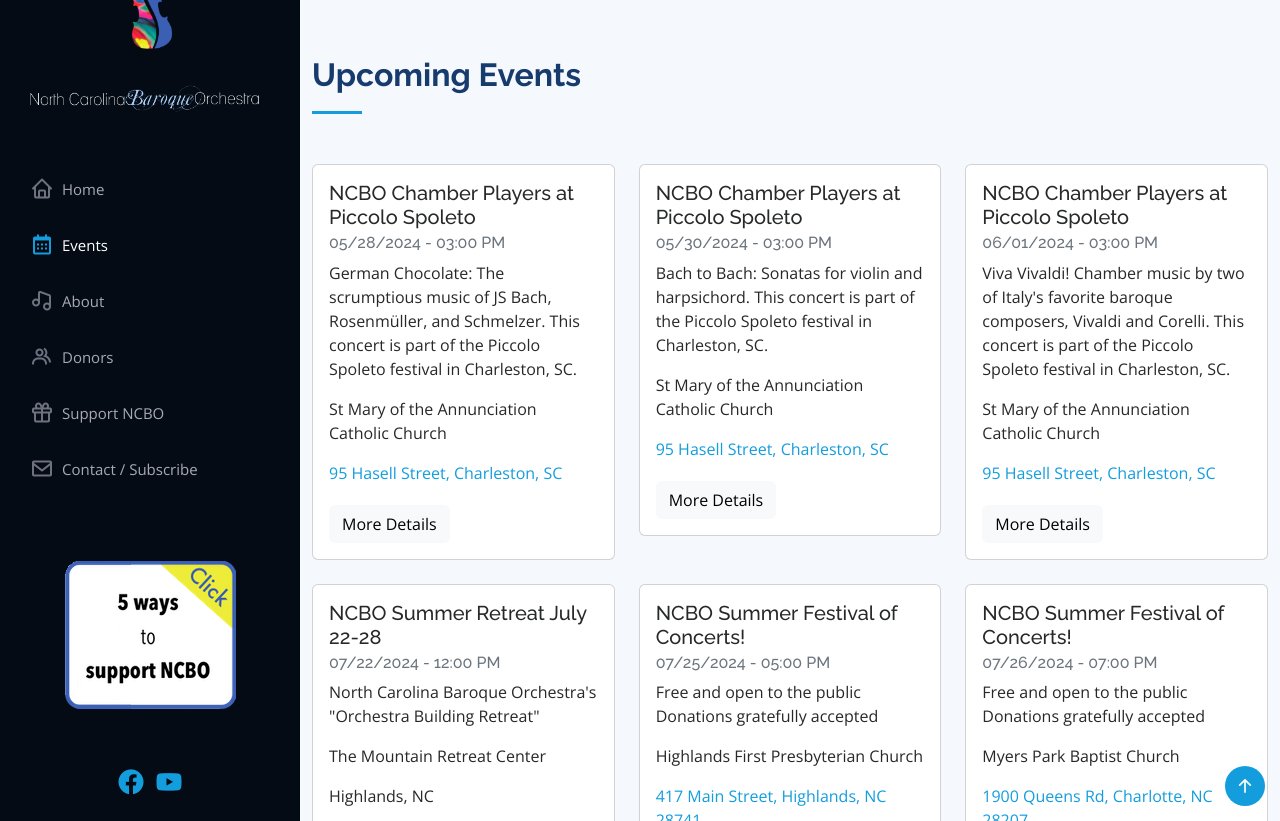
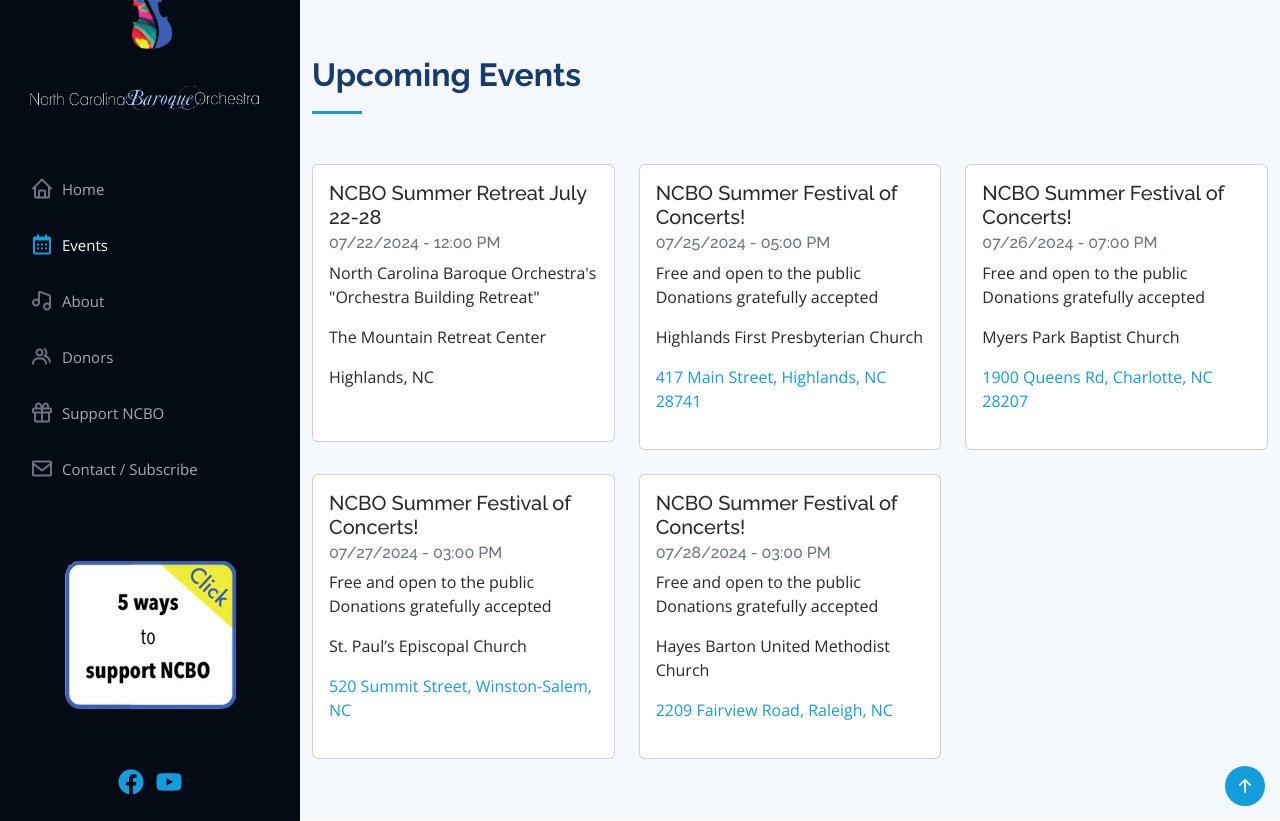
Before and after one commit to ncbaroqueorchestra/ncboweb, a Jekyll site: the page built from index.md, in a window 1280 px wide and 900 px high, scrolled down 949 px, cut to the strip 79-900 px from the top of the window. Built offline with Jekyll 4.4.1, drawn with Linux system fonts in a browser that asks for light colours; comment, search, counter and statistics services are not loaded.

Commit message:
Updated NCBO events

```diff
--- a/_data/events.yml
+++ b/_data/events.yml
@@ -1,32 +1,3 @@
-- address: 95 Hasell Street, Charleston, SC
-  description: 'German Chocolate: The scrumptious music of JS Bach, Rosenmüller, and
-    Schmelzer. This concert is part of the Piccolo Spoleto festival in Charleston,
-    SC.'
-  eventdate: 05/28/2024
-  eventdetailsurl: http://www.piccolospoleto.com/all-music-events/
-  eventtime: 03:00 PM
-  heading: NCBO Chamber Players at Piccolo Spoleto
-  mapurl: https://maps.app.goo.gl/Y4uUDPdJBPjWoM3w8
-  venue: St Mary of the Annunciation Catholic Church
-- address: 95 Hasell Street, Charleston, SC
-  description: 'Bach to Bach: Sonatas for violin and harpsichord. This concert is
-    part of the Piccolo Spoleto festival in Charleston, SC.'
-  eventdate: 05/30/2024
-  eventdetailsurl: http://www.piccolospoleto.com/all-music-events/
-  eventtime: 03:00 PM
-  heading: NCBO Chamber Players at Piccolo Spoleto
-  mapurl: https://maps.app.goo.gl/Y4uUDPdJBPjWoM3w8
-  venue: St Mary of the Annunciation Catholic Church
-- address: 95 Hasell Street, Charleston, SC
-  description: Viva Vivaldi! Chamber music by two of Italy's favorite baroque composers,
-    Vivaldi and Corelli. This concert is part of the Piccolo Spoleto festival in Charleston,
-    SC.
-  eventdate: 06/01/2024
-  eventdetailsurl: http://www.piccolospoleto.com/all-music-events/
-  eventtime: 03:00 PM
-  heading: NCBO Chamber Players at Piccolo Spoleto
-  mapurl: https://maps.app.goo.gl/Y4uUDPdJBPjWoM3w8
-  venue: St Mary of the Annunciation Catholic Church
 - address: Highlands, NC
   description: North Carolina Baroque Orchestra's "Orchestra Building Retreat"
   eventdate: 07/22/2024
```
